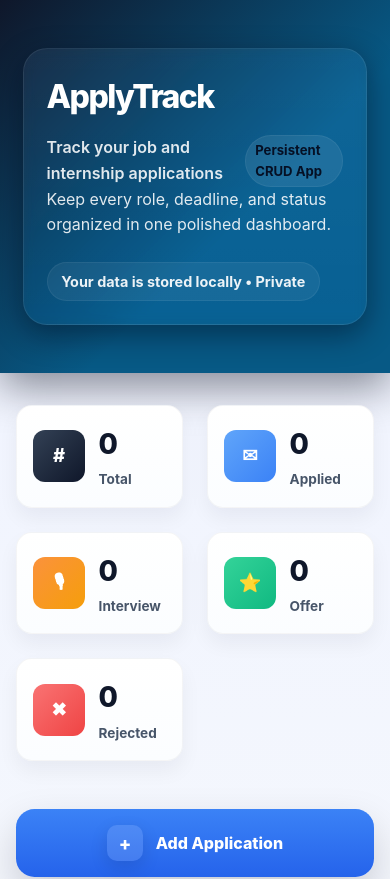
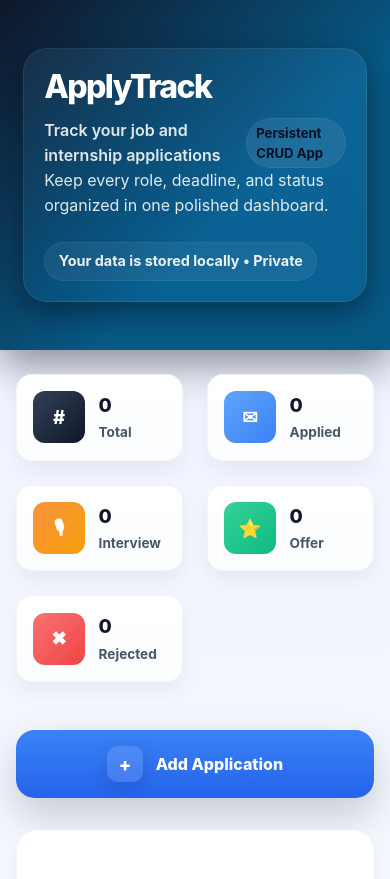
Before and after one commit to LeemaRam/apply-track, a React (Vite) app: page / in a window 390 px wide. Shown: the top 879 px of the page. Built offline with nearby package versions, Linux system fonts and the light colour scheme.

Commit message:
Refactor typography and button styles; enhance responsiveness and layout for better user experience

```diff
--- a/src/App.css
+++ b/src/App.css
@@ -30,12 +30,22 @@
 
 body {
   font-family: Inter, system-ui, -apple-system, BlinkMacSystemFont, 'Segoe UI', sans-serif;
-  font-size: 1rem;
-  line-height: 1.6;
+  font-size: 0.98rem;
+  line-height: 1.55;
   color: var(--color-text);
   background: linear-gradient(180deg, #eef2ff 0%, var(--color-bg) 100%);
   min-height: 100vh;
 }
+
+/* Headings and typography polish */
+h1, h2, h3 {
+  line-height: 1.15;
+  letter-spacing: -0.01em;
+  margin: 0;
+}
+
+h2 { font-size: 1.35rem; font-weight:800 }
+h3 { font-size: 1.05rem; font-weight:700 }
 
 button,
 input,
@@ -177,9 +187,9 @@ textarea {
 }
 
 .stat-card:hover {
-  transform: translateY(-4px);
-  box-shadow: 0 18px 50px rgba(15,23,42,0.12);
-  border-color: rgba(59,130,246,0.12);
+  transform: translateY(-3px);
+  box-shadow: 0 14px 40px rgba(2,6,23,0.08);
+  border-color: rgba(59,130,246,0.06);
 }
 
 .stat-icon {
@@ -200,10 +210,10 @@ textarea {
 .stat-icon.rejected { background: linear-gradient(135deg,#f97373,#ef4444); }
 
 .stat-number {
-  font-size: 1.75rem;
+  font-size: 1.6rem;
   font-weight: 800;
   color: var(--color-text);
-  margin-bottom: 0.15rem;
+  margin-bottom: 0.12rem;
 }
 
 .stat-sub { font-size: 0.85rem; color: var(--color-muted); font-weight:700 }
@@ -223,12 +233,17 @@ textarea {
   justify-content: center;
   padding: 0.95rem 1.2rem;
   font-weight: 700;
-  transition: transform 0.2s ease, box-shadow 0.2s ease, background-color 0.2s ease;
+  transition: transform 0.14s ease, box-shadow 0.14s ease, background-color 0.14s ease;
 }
 
 .btn:hover {
-  transform: translateY(-1px);
+  transform: translateY(-2px);
+  box-shadow: 0 10px 30px rgba(2,6,23,0.08);
 }
+
+.btn:active { transform: translateY(0); }
+
+.btn:focus-visible { outline: 3px solid rgba(59,130,246,0.14); outline-offset: 3px }
 
 .btn-primary {
   background: linear-gradient(180deg,var(--color-primary), #2563eb);
@@ -403,6 +418,10 @@ textarea {
 
 .toolbar-controls { display:flex; gap:var(--spacing-md); align-items:center }
 
+.toolbar-controls .search-input{ min-width:220px }
+
+.toolbar-card { padding: calc(var(--spacing-md) + 0.4rem) }
+
 .search-input,
 .filter-select {
   width: 100%;
@@ -462,6 +481,7 @@ button:focus-visible,
   display: flex;
   flex-direction: column;
   position: relative;
+  min-height: 220px;
 }
 
 .application-card:hover {
@@ -491,12 +511,12 @@ button:focus-visible,
   align-items: flex-start;
   gap: var(--spacing-md);
   padding: var(--spacing-lg);
-  border-bottom: 1px solid #e2e8f0;
+  border-bottom: 1px solid rgba(15,23,42,0.04);
 }
 
 .card-header h3 {
-  font-size: 1.15rem;
-  margin: 0 0 0.2rem 0;
+  font-size: 1.08rem;
+  margin: 0 0 0.15rem 0;
 }
 
 .card-header h3 {
@@ -542,7 +562,10 @@ button:focus-visible,
 .card-body {
   padding: var(--spacing-lg);
   flex: 1;
+  display:flex;flex-direction:column;justify-content:space-between;
 }
+
+.card-body .meta-row { color:var(--color-muted); font-weight:700; margin-bottom:0.5rem }
 
 .card-meta-row {
   display:flex;gap:1rem;flex-wrap:wrap;margin-bottom:0.65rem;color:var(--color-muted);font-weight:700
@@ -650,6 +673,9 @@ button:focus-visible,
   .search-filter-section {
     grid-template-columns: 1fr;
   }
+
+  .toolbar-controls { flex-direction: column; align-items:stretch }
+  .toolbar-controls .search-input, .toolbar-controls .filter-select, .toolbar-controls .btn { width:100% }
 }
 
 @media (max-width: 650px) {
@@ -687,6 +713,14 @@ button:focus-visible,
   }
 }
 
+@media (max-width: 480px) {
+  .app-main { padding: var(--spacing-lg) var(--spacing-md) }
+  .hero-card { padding: calc(var(--spacing-sm) + 0.5rem) }
+  .stat-number { font-size: 1.2rem }
+  .card-body { padding: var(--spacing-md) }
+  .card-actions { padding: var(--spacing-md) }
+}
+
 @media (max-width: 1100px) {
   .applications-list { grid-template-columns: repeat(2, 1fr) }
 }
```
